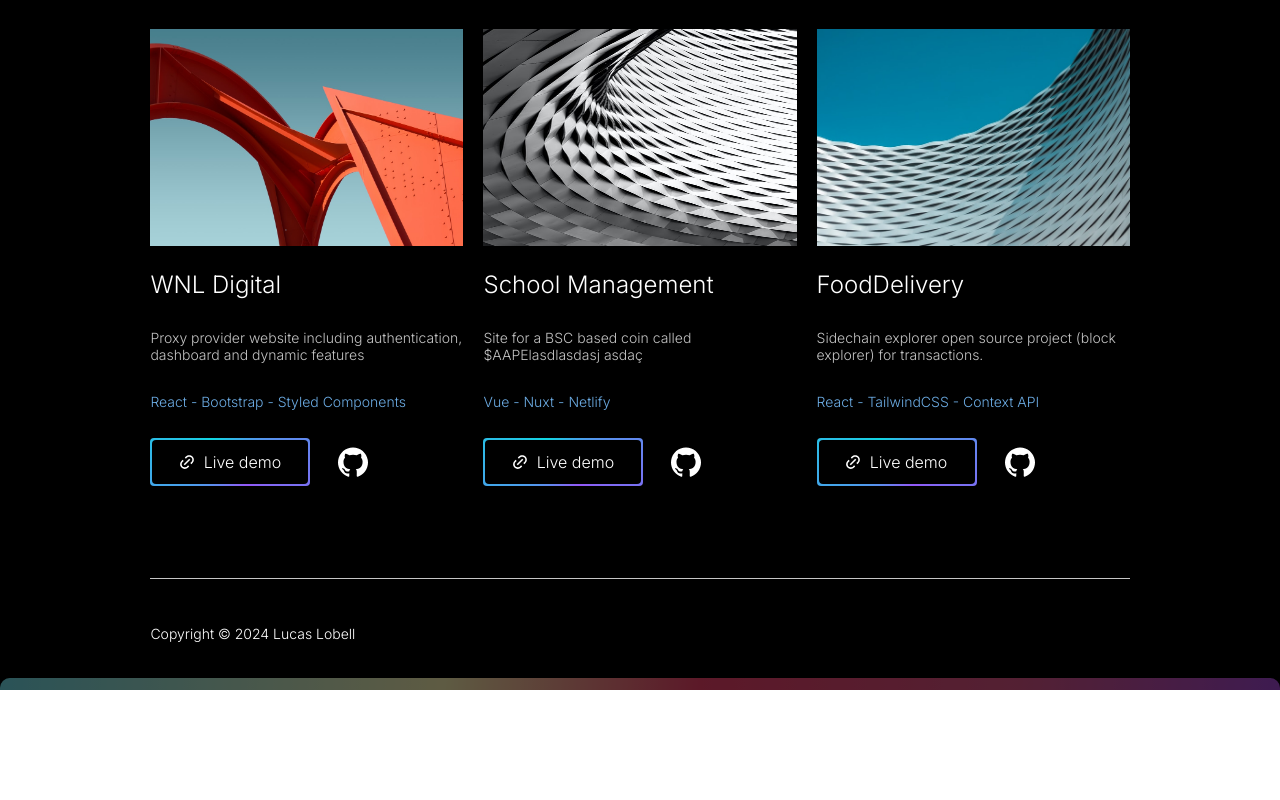
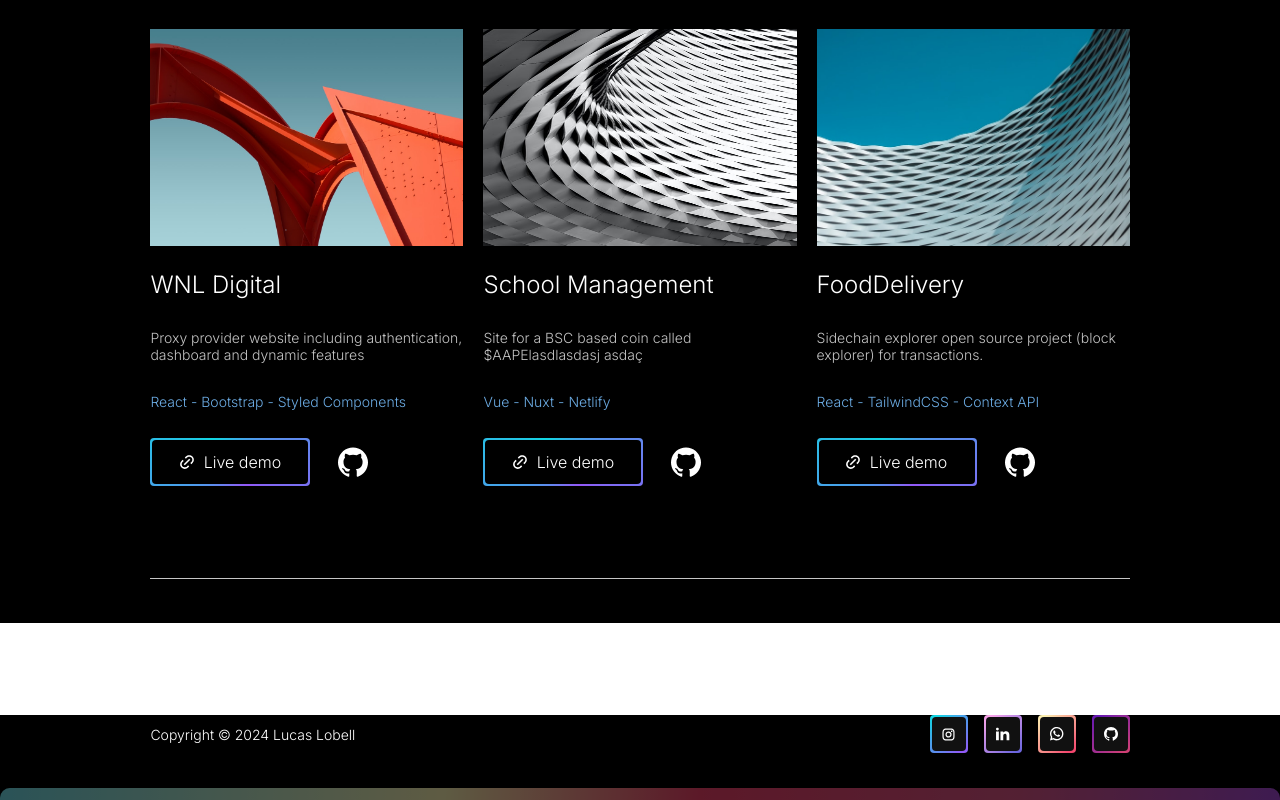
Before and after one commit to LucasLobell/port, a Next.js app: page / in a window 1280 px wide. Shown: the part 812-1612 px from the top of the page. Before the commit the page ends 1502 px from the top, so only its background shows below. Built offline with nearby package versions, Linux system fonts and the light colour scheme.

Commit message:
some more styling

```diff
--- a/app/globals.css
+++ b/app/globals.css
@@ -48,6 +48,10 @@ body {
     background: #333;
 }
 
+.scroll-active::-webkit-scrollbar-thumb {
+    background: #333;
+}
+
 .not-rounded-top::-webkit-scrollbar-thumb {
     border-top-left-radius: 0;
     border-top-right-radius: 0;
--- a/components/Footer.tsx
+++ b/components/Footer.tsx
@@ -1,11 +1,13 @@
 import React from 'react';
 import AnimatedBar from './ui/AnimatedBar';
+import FooterButtons from './ui/FooterButtons';
 
 const Footer = () => {
   return (
-    <div className='w-full bg-black'>
-      <div className='mx-[clamp(12px,11.75vw,300px)] font-inter text-white'>
-        <span className='text-[14px]'>Copyright © 2024 Lucas Lobell</span>
+    <div className='w-full bg-black mt-[92px]'>
+      <div className='mx-[clamp(12px,11.75vw,300px)] font-inter text-white flex justify-between items-center'>
+        <span className='text-[8px] xs:text-[10px] md:text-[12px] xl:text-[14px]'>Copyright © 2024 Lucas Lobell</span>
+        <FooterButtons />
       </div>
       <AnimatedBar />
     </div>
--- /dev/null
+++ b/components/ui/FooterButtons.tsx
@@ -0,0 +1,94 @@
+"use client";
+
+import Image from "next/image";
+import React, { useState } from "react";
+
+const FooterButtons = () => {
+  const [activeButton, setActiveButton] = useState<null | string>(null);
+
+  const handleButtonClick = (platform: string, url: string) => {
+    setActiveButton(platform);
+    window.open(url, "_blank", "noopener,noreferrer");
+
+    setTimeout(() => {
+      setActiveButton(null);
+    }, 5000);
+  };
+
+  const buttonClass =
+    "relative inline-flex w-[24px] h-[24px] xs:h-[26px] xs:w-[26px] sm:w-[30px] sm:h-[30px] md:w-[34px] md:h-[34px] lg:w-[38px] lg:h-[38px] 2xl:w-[42px] 2xl:h-[42px] overflow-hidden rounded p-[2px] focus:outline-none";
+
+  const borderClass = "border border-[#b5b5b5]";
+
+  return (
+    <div className="flex justify-between items-center">
+      <div className="flex flex-row justify-between font-inter text-white text-[10px] sm:text-[11px] md:text-[12px] lg:text-[14px] 2xl:text-[16px] gap-[16px]">
+        <button
+          onClick={() => handleButtonClick("instagram", "https://www.instagram.com")}
+          className={`${buttonClass} ${activeButton === "instagram" ? borderClass : ""}`}
+        >
+          <span className="absolute inset-[-1000%] animate-[spin_5s_linear_infinite] bg-[conic-gradient(from_90deg_at_50%_50%,#9358F7_0%,#10D7E2_50%,#9358F7_100%)]" />
+          <div className="inline-flex h-full w-full cursor-pointer items-center justify-center rounded bg-gray backdrop-blur-3xl">
+            <Image
+              className="h-[15px] w-[13px] xs:h-[17px] xs:w-[15px] md:h-[21px] md:w-[19px] 2xl:h-[25px] 2xl:w-[23px]"
+              src="/Instagram.svg"
+              alt=""
+              width={25}
+              height={23}
+            />
+          </div>
+        </button>
+
+        <button
+          onClick={() => handleButtonClick("linkedin", "https://www.linkedin.com")}
+          className={`${buttonClass} ${activeButton === "linkedin" ? borderClass : ""}`}
+        >
+          <span className="absolute inset-[-1000%] animate-[spin_5s_linear_infinite] bg-[conic-gradient(from_90deg_at_50%_50%,#6964DE_0%,#FCA6E9_50%,#6964DE_100%)]" />
+          <div className="inline-flex h-full w-full cursor-pointer items-center justify-center rounded bg-gray backdrop-blur-3xl">
+            <Image
+              className="h-[10px] w-[8px] xs:h-[12px] xs:w-[10px] md:h-[16px] md:w-[14px] 2xl:h-[20px] 2xl:w-[18px]"
+              src="/Linkedin.svg"
+              alt=""
+              width={20}
+              height={18}
+            />
+          </div>
+        </button>
+
+        <button
+          onClick={() => handleButtonClick("whatsapp", "https://www.whatsapp.com")}
+          className={`${buttonClass} ${activeButton === "whatsapp" ? borderClass : ""}`}
+        >
+          <span className="absolute inset-[-1000%] animate-[spin_5s_linear_infinite] bg-[conic-gradient(from_90deg_at_50%_50%,#F4426C_0%,#FBF2B1_50%,#F4426C_100%)]" />
+          <div className="inline-flex h-full w-full cursor-pointer items-center justify-center rounded bg-gray backdrop-blur-3xl">
+            <Image
+              className="h-[10px] w-[8px] xs:h-[12px] xs:w-[10px] md:h-[16px] md:w-[14px] 2xl:h-[20px] 2xl:w-[18px]"
+              src="/Whatsapp.svg"
+              alt=""
+              width={20}
+              height={18}
+            />
+          </div>
+        </button>
+
+        <button
+          onClick={() => handleButtonClick("github", "https://www.github.com")}
+          className={`${buttonClass} ${activeButton === "github" ? borderClass : ""}`}
+        >
+          <span className="absolute inset-[-1000%] animate-[spin_5s_linear_infinite] bg-[conic-gradient(from_90deg_at_50%_50%,#D24074_0%,#6518B4_50%,#D24074_100%)]" />
+          <div className="inline-flex h-full w-full cursor-pointer items-center justify-center rounded bg-gray backdrop-blur-3xl">
+            <Image
+              className="h-[10px] w-[8px] xs:h-[12px] xs:w-[10px] md:h-[16px] md:w-[14px] 2xl:h-[20px] 2xl:w-[18px]"
+              src="/Github.svg"
+              alt=""
+              width={20}
+              height={18}
+            />
+          </div>
+        </button>
+      </div>
+    </div>
+  );
+};
+
+export default FooterButtons;
--- a/components/ui/HeroButtons.tsx
+++ b/components/ui/HeroButtons.tsx
@@ -1,36 +1,93 @@
+"use client";
+
 import Image from "next/image";
-import React from "react";
+import React, { useState } from "react";
 
 const HeroButtons = () => {
+  const [activeButton, setActiveButton] = useState<null | string>(null);
+
+  const buttonClass =
+    "relative inline-flex w-[125px] h-[35px] sm:w-[130px] sm:h-[38px] md:w-[145px] md:h-[45px] lg:w-[160px] lg:h-[48px] 2xl:w-[204px] 2xl:h-[59px] overflow-hidden rounded p-[2px] focus:outline-none";
+
+  const borderClass = "border border-[#b5b5b5]";
+
+  const handleButtonClick = (platform: string, url: string) => {
+    setActiveButton(platform);
+    window.open(url, "_blank", "noopener,noreferrer");
+
+    setTimeout(() => {
+      setActiveButton(null);
+    }, 5000);
+  };
+
   return (
     <div className="flex justify-between items-center mt-[50px] md:mt-[105px] 2xl:mt-[121px]">
       <div className="flex flex-col md:flex-row w-[76.85%] justify-between font-inter text-white text-[10px] sm:text-[11px] md:text-[12px] lg:text-[14px] 2xl:text-[16px] gap-[5px]">
-        <button className="relative inline-flex w-[125px] h-[35px] sm:w-[130px] sm:h-[38px] md:w-[145px] md:h-[45px] lg:w-[160px] lg:h-[48px] 2xl:w-[204px] 2xl:h-[59px] overflow-hidden rounded p-[2px] focus:outline-none focus:ring-1 focus:ring-slate-400 focus:ring-offset-1 focus:ring-offset-slate-50">
+        <button
+          onClick={() => handleButtonClick("Email", "mailto:youremail@example.com")}
+          className={`${buttonClass} ${activeButton === "Email" ? borderClass : ""}`}
+        >
           <span className="absolute inset-[-1000%] animate-[spin_5s_linear_infinite] bg-[conic-gradient(from_90deg_at_50%_50%,#9358F7_0%,#10D7E2_50%,#9358F7_100%)]" />
           <div className="inline-flex h-full w-full cursor-pointer items-center justify-center rounded bg-gray backdrop-blur-3xl">
-            <Image className="h-[12px] w-[10px] md:h-[16px] md:w-[14px] 2xl:h-[20px] 2xl:w-[18px]" src="/Email.svg" alt="" width={20} height={18} />
-            <span className="ml-[10px] ">Send an email</span>
+            <Image
+              className="h-[12px] w-[10px] md:h-[16px] md:w-[14px] 2xl:h-[20px] 2xl:w-[18px]"
+              src="/Email.svg"
+              alt="Email"
+              width={20}
+              height={18}
+            />
+            <span className="ml-[10px]">Send an email</span>
           </div>
         </button>
-        <button className="relative inline-flex w-[125px] h-[35px] sm:w-[130px] sm:h-[38px] md:w-[145px] md:h-[45px] lg:w-[160px] lg:h-[48px] 2xl:w-[204px] 2xl:h-[59px] overflow-hidden rounded p-[2px] focus:outline-none focus:ring-1 focus:ring-slate-400 focus:ring-offset-1 focus:ring-offset-slate-50">
+
+        <button
+          onClick={() => handleButtonClick("Linkedin", "https://www.linkedin.com")}
+          className={`${buttonClass} ${activeButton === "Linkedin" ? borderClass : ""}`}
+        >
           <span className="absolute inset-[-1000%] animate-[spin_5s_linear_infinite] bg-[conic-gradient(from_90deg_at_50%_50%,#6964DE_0%,#FCA6E9_50%,#6964DE_100%)]" />
           <div className="inline-flex h-full w-full cursor-pointer items-center justify-center rounded bg-gray backdrop-blur-3xl">
-            <Image className="h-[12px] w-[10px] md:h-[16px] md:w-[14px] 2xl:h-[20px] 2xl:w-[18px]" src="/Linkedin.svg" alt="" width={20} height={18} />
-            <span className="ml-[10px] ">Linkedin</span>
+            <Image
+              className="h-[12px] w-[10px] md:h-[16px] md:w-[14px] 2xl:h-[20px] 2xl:w-[18px]"
+              src="/Linkedin.svg"
+              alt="Linkedin"
+              width={20}
+              height={18}
+            />
+            <span className="ml-[10px]">Linkedin</span>
           </div>
         </button>
-        <button className="relative inline-flex w-[125px] h-[35px] sm:w-[130px] sm:h-[38px] md:w-[145px] md:h-[45px] lg:w-[160px] lg:h-[48px] 2xl:w-[204px] 2xl:h-[59px] overflow-hidden rounded p-[2px] focus:outline-none focus:ring-1 focus:ring-slate-400 focus:ring-offset-1 focus:ring-offset-slate-50">
+
+        <button
+          onClick={() => handleButtonClick("Whatsapp", "https://wa.me/yourwhatsapplink")}
+          className={`${buttonClass} ${activeButton === "Whatsapp" ? borderClass : ""}`}
+        >
           <span className="absolute inset-[-1000%] animate-[spin_5s_linear_infinite] bg-[conic-gradient(from_90deg_at_50%_50%,#F4426C_0%,#FBF2B1_50%,#F4426C_100%)]" />
           <div className="inline-flex h-full w-full cursor-pointer items-center justify-center rounded bg-gray backdrop-blur-3xl">
-            <Image className="h-[12px] w-[10px] md:h-[16px] md:w-[14px] 2xl:h-[20px] 2xl:w-[18px]" src="/Whatsapp.svg" alt="" width={20} height={18} />
-            <span className="ml-[10px] ">Whatsapp</span>
+            <Image
+              className="h-[12px] w-[10px] md:h-[16px] md:w-[14px] 2xl:h-[20px] 2xl:w-[18px]"
+              src="/Whatsapp.svg"
+              alt="Whatsapp"
+              width={20}
+              height={18}
+            />
+            <span className="ml-[10px]">Whatsapp</span>
           </div>
         </button>
-        <button className="relative inline-flex w-[125px] h-[35px] sm:w-[130px] sm:h-[38px] md:w-[145px] md:h-[45px] lg:w-[160px] lg:h-[48px] 2xl:w-[204px] 2xl:h-[59px] overflow-hidden rounded p-[2px] focus:outline-none focus:ring-1 focus:ring-slate-400 focus:ring-offset-1 focus:ring-offset-slate-50">
+
+        <button
+          onClick={() => handleButtonClick("Github", "https://www.github.com")}
+          className={`${buttonClass} ${activeButton === "Github" ? borderClass : ""}`}
+        >
           <span className="absolute inset-[-1000%] animate-[spin_5s_linear_infinite] bg-[conic-gradient(from_90deg_at_50%_50%,#D24074_0%,#6518B4_50%,#D24074_100%)]" />
           <div className="inline-flex h-full w-full cursor-pointer items-center justify-center rounded bg-gray backdrop-blur-3xl">
-            <Image className="h-[12px] w-[10px] md:h-[16px] md:w-[14px] 2xl:h-[20px] 2xl:w-[18px]" src="/Github.svg" alt="" width={20} height={18} />
-            <span className="ml-[10px] ">Github</span>
+            <Image
+              className="h-[12px] w-[10px] md:h-[16px] md:w-[14px] 2xl:h-[20px] 2xl:w-[18px]"
+              src="/Github.svg"
+              alt="Github"
+              width={20}
+              height={18}
+            />
+            <span className="ml-[10px]">Github</span>
           </div>
         </button>
       </div>
```
Also changed, not shown: components/Header.tsx (+4 -4 lines), components/ScrollHandler.tsx (+10 -0 lines), components/ui/FeaturedProjects.tsx (+21 -27 lines), public/Instagram.svg (added). Lines whose indentation alone changed are shown as unchanged.
